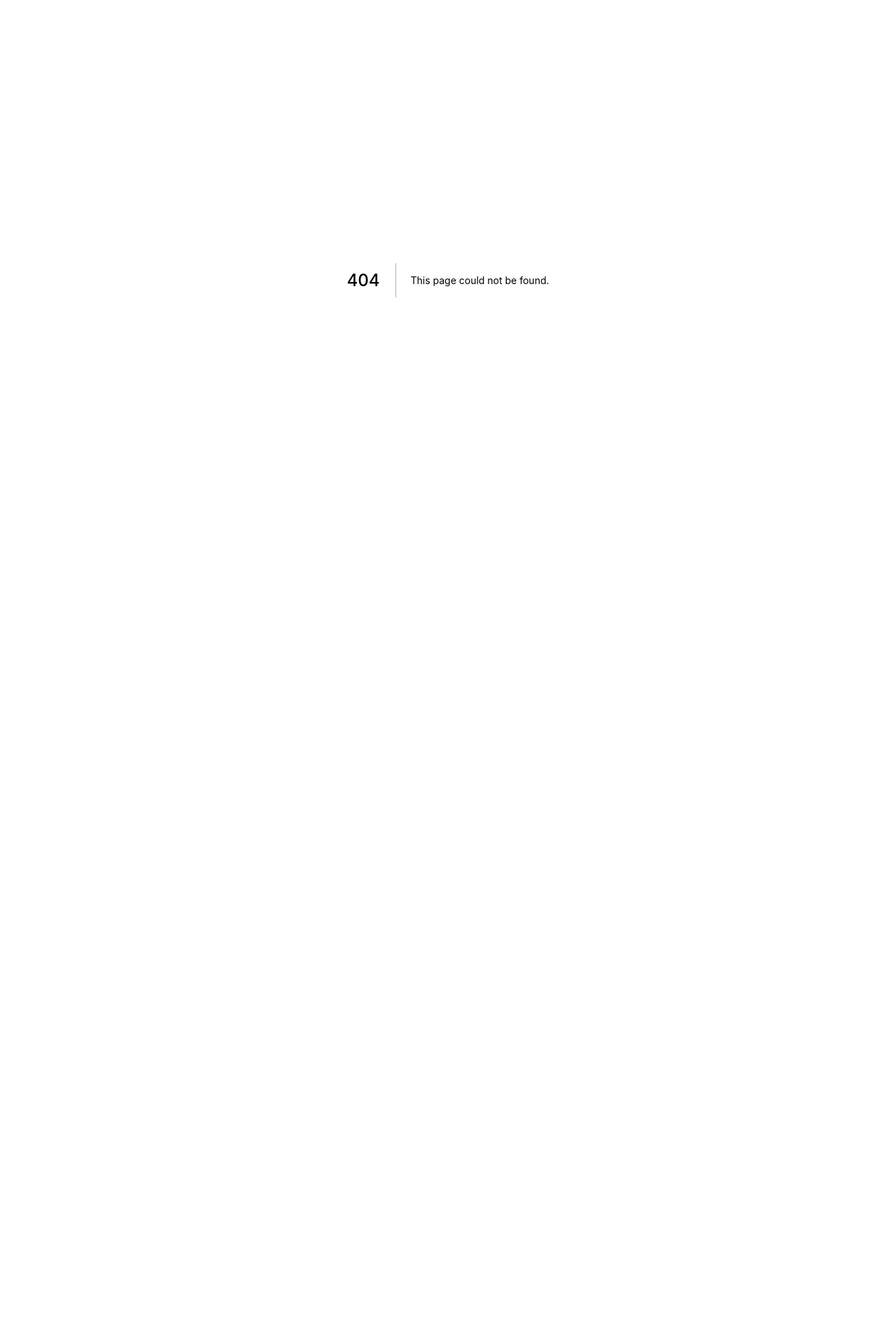
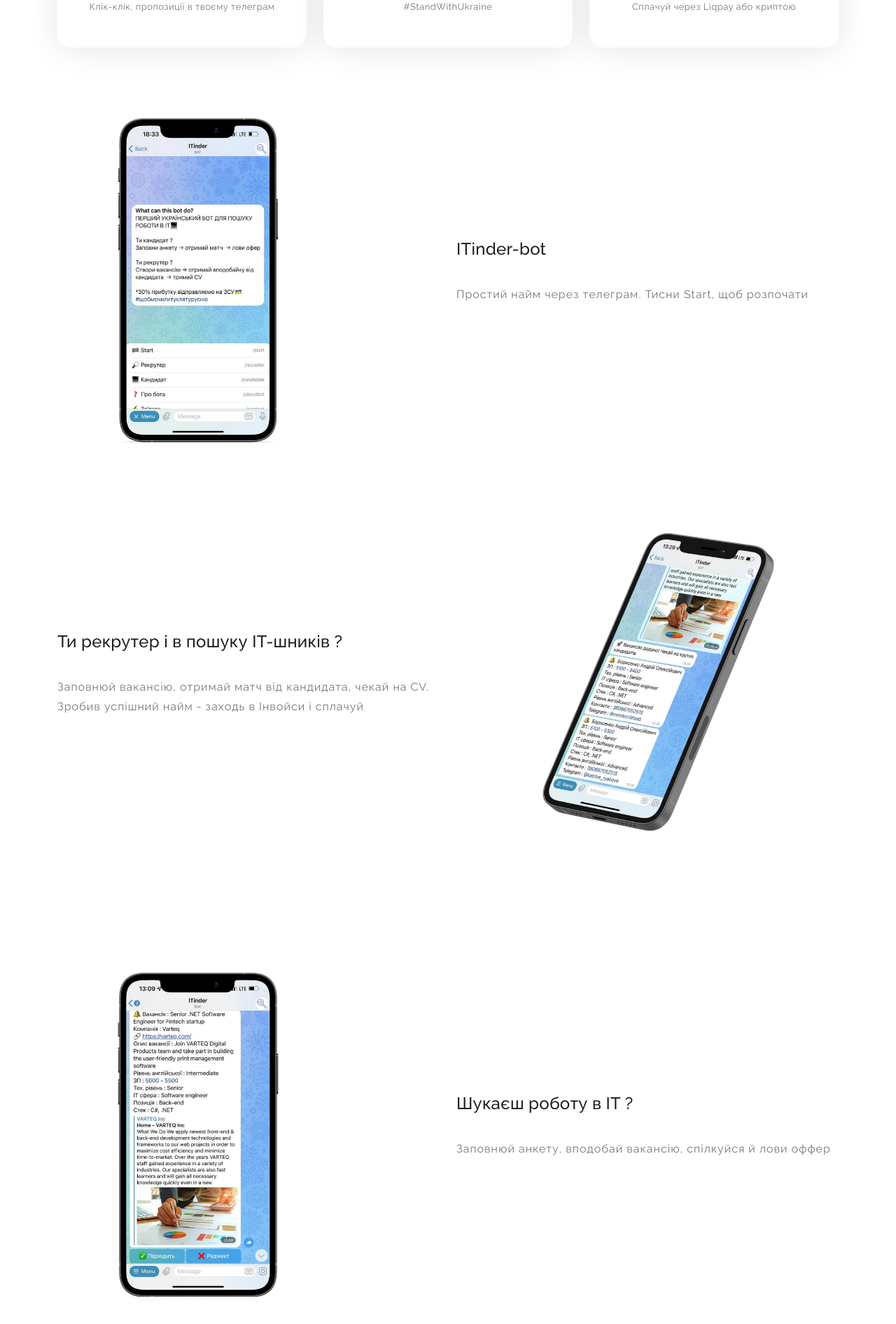
Before and after one commit to ITinderorg/ITinderWebsite, a Next.js app: page /home/components/features/Features in a window 1280 px wide. Before the commit this address had no page. Shown: the top 1892 px of the page at 70% size. Before the commit the page ends 800 px from the top, so only its background shows below. Built offline with nearby package versions, Linux system fonts and the light colour scheme.

Commit message:
Added Features

```diff
--- a/src/pages/home/HomePage.jsx
+++ b/src/pages/home/HomePage.jsx
@@ -2,12 +2,14 @@
 import Footer from "../../components/footer/footer";
 import Blog from "./components/blog/Blog";
 import Counter from "./components/counter/Counter";
+import Features from "./components/features/Features";
 import Pricing from "./components/pricing/Pricing";
 import Roadmap from "./components/roadmap/Roadmap";
 
 const HomePage = ({ data }) => {
   return (
     <>
+      <Features />
       <Roadmap />
       <Pricing />
       <Counter stats={data.stats} />
--- /dev/null
+++ b/src/pages/home/components/features/Features.jsx
@@ -0,0 +1,192 @@
+import "./Features.module.css";
+import { Container, Row, Col } from "react-bootstrap";
+import ITinder from "../../../../assets/images/ITinder-5.svg";
+import UAFlag from "../../../../assets/images/uaflag.png";
+import Liqpay from "../../../../assets/images/liqpay.png";
+import Bitcoin from "../../../../assets/images/bitcoin.png";
+import MainPageBot from "../../../../assets/images/mainpagebot.png";
+import Recruiter from "../../../../assets/images/recruiter.png";
+import Candidate from "../../../../assets/images/candidate.png";
+
+const Features = () => {
+  return (
+    <>
+      <section class="section home-feature">
+        <Container>
+          <Row>
+            <Col lg={12}>
+              <Row>
+                <Col
+                  lg={4}
+                  md={6}
+                  sm={6}
+                  data-scroll-reveal="enter bottom move 50px over 0.6s after 0.2s"
+                >
+                  <div className="features-small-item">
+                    <div className="icon">
+                      <i>
+                        <img width="100" src={ITinder.src} alt="" />
+                      </i>
+                    </div>
+                    <h5 className="features-title">Швидкий найм</h5>
+                    <p>Клік-клік, пропозиції в твоєму телеграм</p>
+                  </div>
+                </Col>
+                <Col
+                  lg={4}
+                  md={6}
+                  sm={6}
+                  data-scroll-reveal="enter bottom move 50px over 0.6s after 0.4s"
+                >
+                  <div className="features-small-item">
+                    <div className="icon">
+                      <i>
+                        <img width="100" src={UAFlag.src} alt="" />
+                      </i>
+                    </div>
+                    <h5 className="features-title">
+                      30% прибутку летить на ЗСУ
+                    </h5>
+                    <p>#StandWithUkraine</p>
+                  </div>
+                </Col>
+                <Col
+                  lg={4}
+                  md={6}
+                  sm={6}
+                  data-scroll-reveal="enter bottom move 50px over 0.6s after 0.6s"
+                >
+                  <div className="features-small-item">
+                    <Row>
+                      <div className="icon">
+                        <i>
+                          <img width="120" src={Liqpay.src} alt="" />
+                        </i>
+                      </div>
+                      <div className="icon">
+                        <i>
+                          <img width="80" src={Bitcoin.src} alt="" />
+                        </i>
+                      </div>
+                    </Row>
+                    <h5 className="features-title">Оплата за найм</h5>
+                    <p>Сплачуй через Liqpay або криптою</p>
+                  </div>
+                </Col>
+              </Row>
+            </Col>
+          </Row>
+        </Container>
+      </section>
+      <section
+        className="section padding-top-70 padding-bottom-0"
+        id="features"
+      >
+        <Container>
+          <Row>
+            <Col
+              lg={5}
+              md={12}
+              sm={12}
+              className="align-self-center"
+              data-scroll-reveal="enter left move 30px over 0.6s after 0.4s"
+            >
+              <img width="400" src={MainPageBot.src} alt="App" />
+            </Col>
+            <Col lg={1}></Col>
+            <Col
+              lg={6}
+              md={12}
+              sm={12}
+              className="align-self-center mobile-top-fix"
+            >
+              <div className="left-heading">
+                <h2 className="section-title">ITinder-bot</h2>
+              </div>
+              <div className="left-text">
+                <p>Простий найм через телеграм. Тисни Start, щоб розпочати</p>
+              </div>
+            </Col>
+          </Row>
+        </Container>
+      </section>
+
+      <section className="section padding-bottom-100">
+        <Container>
+          <Row>
+            <Col
+              lg={6}
+              md={12}
+              sm={12}
+              className="align-self-center mobile-bottom-fix"
+            >
+              <div className="left-heading">
+                <h2 className="section-title">
+                  Ти рекрутер і в пошуку IT-шників ?
+                </h2>
+              </div>
+              <div className="left-text">
+                <p>
+                  Заповнюй вакансію, отримай матч від кандидата, чекай на CV.
+                  Зробив успішний найм - заходь в Інвойси і сплачуй
+                </p>
+              </div>
+            </Col>
+            <Col lg={1}></Col>
+            <Col
+              lg={5}
+              md={12}
+              sm={12}
+              className="align-self-center mobile-bottom-fix-big"
+              data-scroll-reveal="enter right move 30px over 0.6s after 0.4s"
+            >
+              <img width="420" src={Recruiter.src} alt="App" />
+            </Col>
+          </Row>
+        </Container>
+      </section>
+
+      <section
+        className="section padding-top-70 padding-bottom-0"
+        id="featuresUp"
+      >
+        <Container>
+          <Row>
+            <Col
+              lg={5}
+              md={12}
+              sm={12}
+              className="align-self-center"
+              data-scroll-reveal="enter left move 30px over 0.6s after 0.4s"
+            >
+              <img width="400" src={Candidate.src} alt="App" />
+            </Col>
+            <Col lg={1}></Col>
+            <Col
+              lg={6}
+              md={12}
+              sm={12}
+              className="align-self-center mobile-top-fix"
+            >
+              <div className="left-heading">
+                <h2 className="section-title">Шукаєш роботу в IT ? </h2>
+              </div>
+              <div className="left-text">
+                <p>
+                  Заповнюй анкету, вподобай вакансію, cпілкуйся й лови оффер
+                </p>
+              </div>
+            </Col>
+          </Row>
+          <Row>
+            <Col lg={12}>
+              <div className="hr"></div>
+            </Col>
+          </Row>
+        </Container>
+      </section>
+    </>
+  );
+};
+
+export default Features;
```
Also changed, not shown: src/pages/home/components/features/Features.module.css (added).
